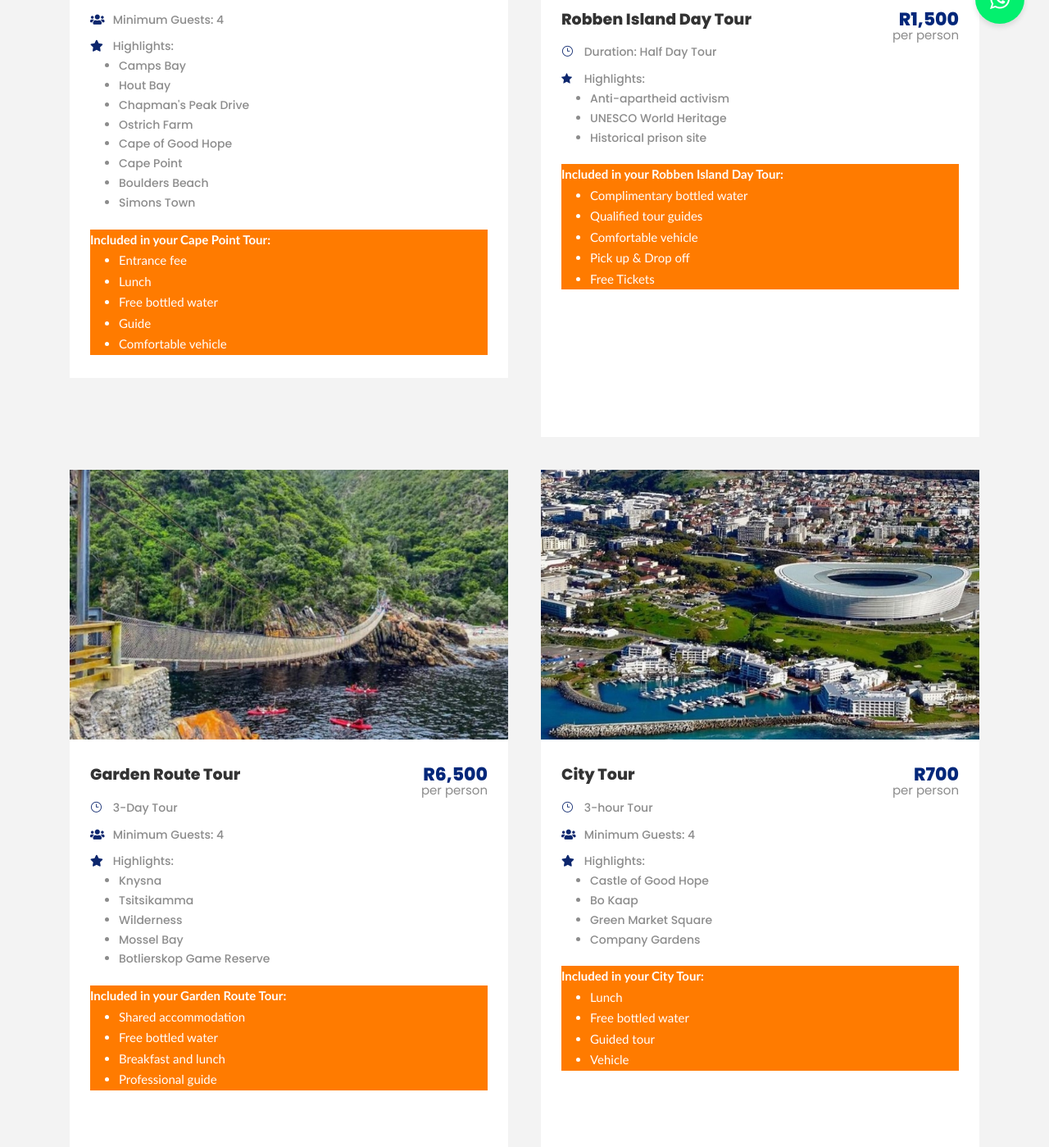
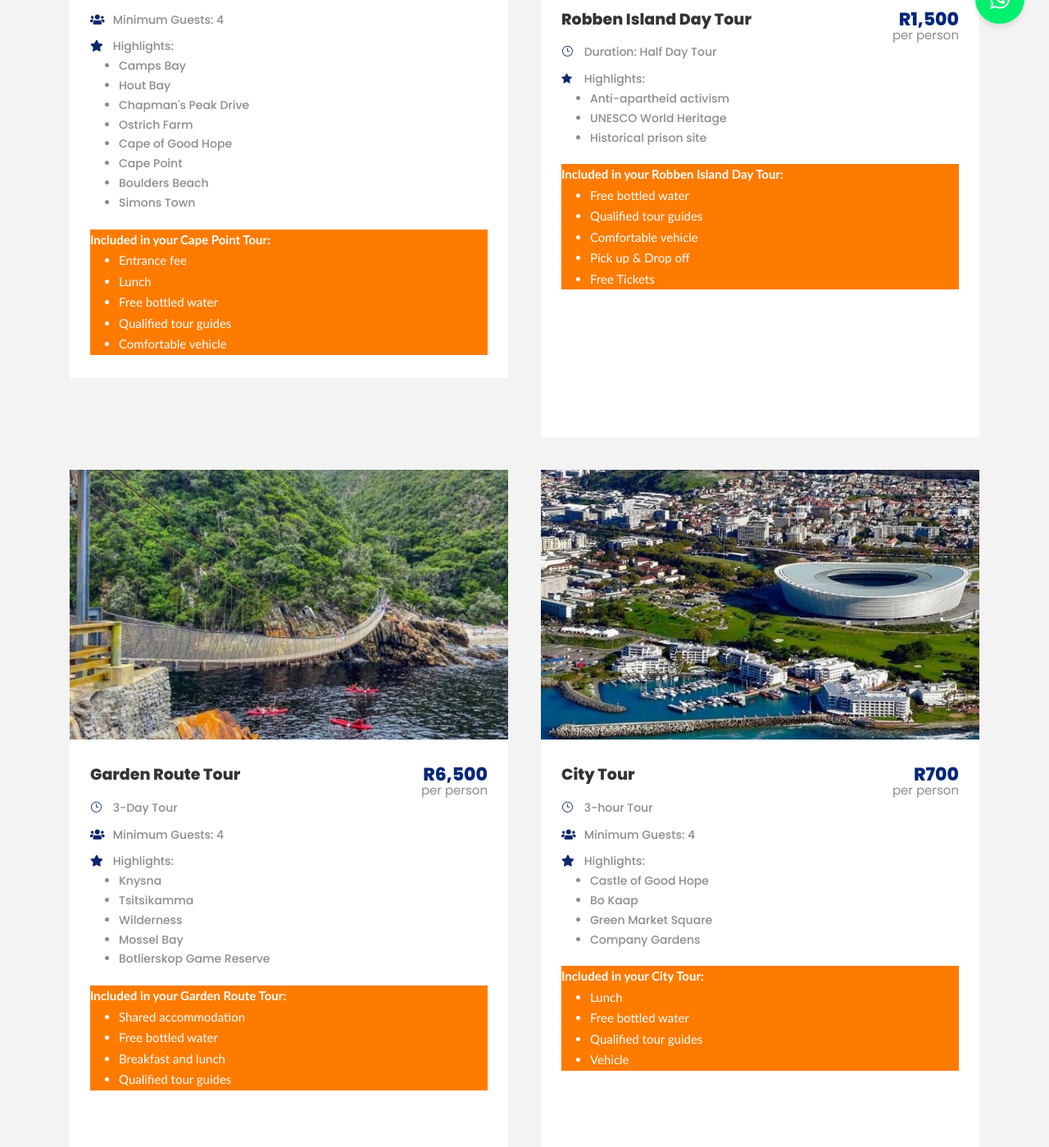
Before and after one commit to mlftsh030/sl-f, a plain HTML site: page our_tours.html in a window 1280 px wide. Shown: the part 741-2140 px from the top of the page at 82% size. Drawn offline with Linux system fonts and the light colour scheme; files whose address does not match are found by name.

Commit message:
upadate on the Qualified tour guide

```diff
--- a/our_tours.html
+++ b/our_tours.html
@@ -242,7 +242,7 @@
                                                                     <li>Entrance fee</li>
                                                                     <li>Lunch</li>
                                                                     <li>Free bottled water</li>
-                                                                    <li>Guide</li>
+                                                                    <li>Qualified tour guides</li>
                                                                     <li>Comfortable vehicle</li>
                                                                 </ul>
                                                             </div>
@@ -294,7 +294,7 @@
                                                                  style="background-color: #ff7b00; color: #ffffff; font-family: 'Gill Sans', 'Gill Sans MT', Calibri, 'Trebuchet MS', sans-serif; font-size: 15px;">
                                                                 <strong>Included in your Robben Island Day Tour:</strong>
                                                                 <ul>
-                                                                    <li>Complimentary bottled water</li>
+                                                                    <li>Free bottled water</li>
                                                                     <li>Qualified tour guides</li>
                                                                     <li>Comfortable vehicle</li>
                                                                     <li>Pick up & Drop off</li>
@@ -355,7 +355,7 @@
                                                                     <li>Shared accommodation</li>
                                                                     <li>Free bottled water</li>
                                                                     <li>Breakfast and lunch</li>
-                                                                    <li>Professional guide</li>
+                                                                    <li>Qualified tour guides</li>
                                                                 </ul>
                                                             </div>
                                                         </div>
@@ -411,7 +411,7 @@
                                                                 <ul>
                                                                     <li>Lunch</li>
                                                                     <li>Free bottled water</li>
-                                                                    <li>Guided tour</li>
+                                                                    <li>Qualified tour guides</li>
                                                                     <li>Vehicle</li>
                                                                 </ul>
                                                             </div>
@@ -458,7 +458,7 @@
                                                             <ul>
                                                                 <li>African lunch (traditional cuisine)</li>
                                                                 <li>Free bottled water</li>
-                                                                <li>Guided tour with local expert</li>
+                                                                <li>Qualified local tour guides </li>
                                                                 <li>Comfortable transport by vehicle</li>
                                                             </ul>
                                                         </div>
@@ -505,7 +505,7 @@
                                                             <ul>
                                                                 <li>Visits to 3 premium wine farms with free tastings</li>
                                                                 <li>Free bottled water</li>
-                                                                <li>Expert guide for the day</li>
+                                                                <li>Qualified tour guide</li>
                                                                 <li>Comfortable transport by vehicle</li>
                                                             </ul>
                                                         </div>
@@ -550,7 +550,7 @@
                                                             <strong>Included in your West Coast Tour:</strong>
                                                             <ul>
                                                                 <li>Delicious lunch</li>
-                                                                <li>Guided tour with expert local guide</li>
+                                                                <li>Qualified tour guide</li>
                                                                 <li>Free bottled water</li>
                                                                 <li>Comfortable transport by vehicle</li>
                                                             </ul>
```
